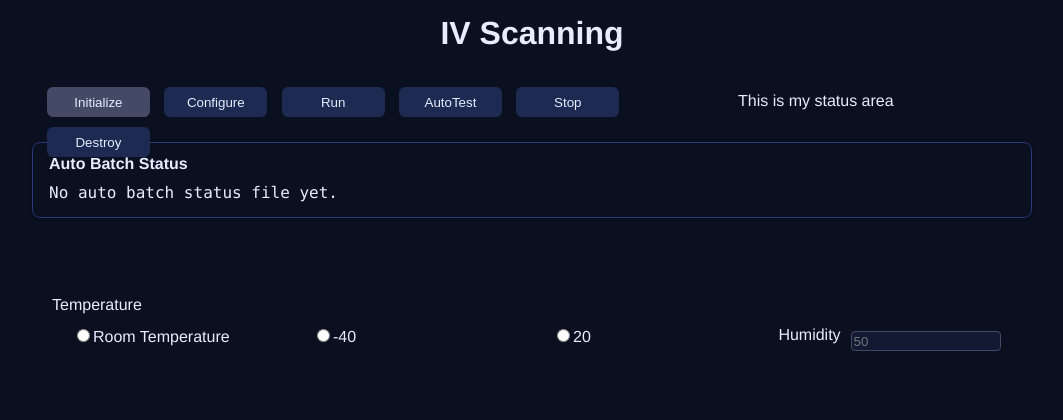
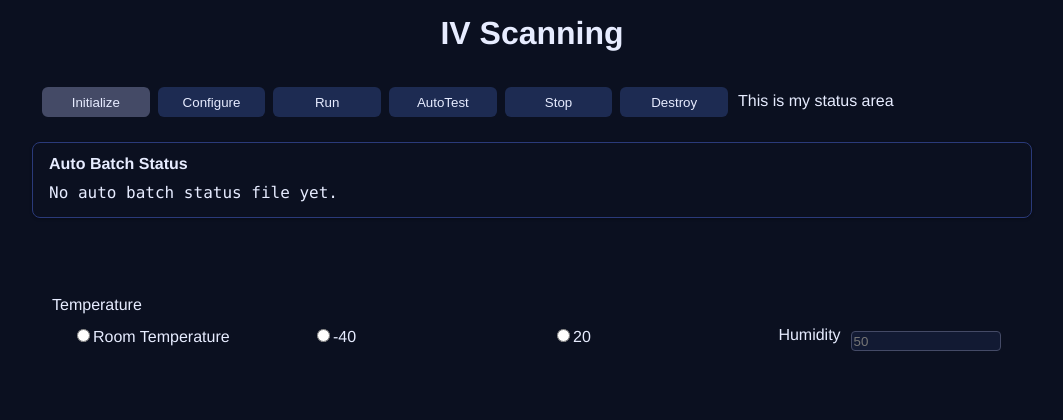
Before and after one commit to dilvv/mmts, a Flask app: template MultiModuleTeststandUI/templates/index_task3.html in a window 1280 px wide. Shown: the top 420 px of the page, without its empty margins (108-1171 px from the left). Run offline with Flask 3, Linux system fonts and the light colour scheme; the template is opened without the code that fills it, so the values that code supplies are empty; parts of the project's set-up code (start-up, migrations or seed data) failed here and were passed over; some libraries are stand-ins or nearby versions.

Commit message:
Keep task3 action buttons on one row

```diff
--- a/MultiModuleTeststandUI/templates/index_task3.html
+++ b/MultiModuleTeststandUI/templates/index_task3.html
@@ -548,6 +548,9 @@ box-sizing: border-box;
     flex-basis:70%;
     height:40px;
     min-height:40px;
+    display:flex;
+    gap:8px;
+    align-items:center;
   }
   #i5xn8{
     flex-basis:30%;
@@ -558,9 +561,10 @@ box-sizing: border-box;
     height:60px;
   }
   .ctrlbtn{
-    width:15%;
+    flex:1 1 0;
+    min-width:0;
     height:30px;
-    margin:5px 5px 5px 5px;
+    margin:5px 0;
   }
   .batch-status-panel{
     margin:10px 0 20px 0;
```
